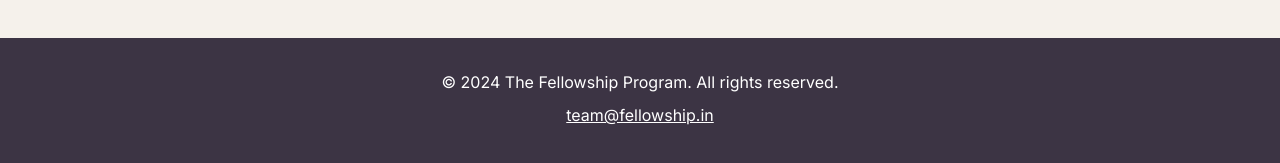
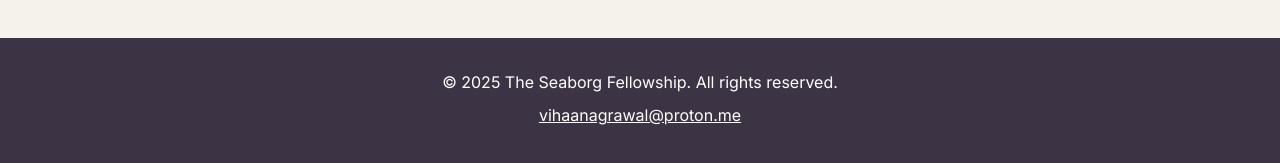
Before and after one commit to lightningvihaan/fellowship-website, a plain HTML site: page fellows.html in a window 1280 px wide. Shown: the part 1464-1627 px from the top of the page. Drawn offline with Linux system fonts and the light colour scheme.

Commit message:
Update fellows page footer: change year to 2025 and update contact email

```diff
--- a/fellows.html
+++ b/fellows.html
@@ -77,8 +77,8 @@
 
     <footer class="footer">
         <div class="container">
-            <p>© 2024 The Fellowship Program. All rights reserved.</p>
-            <p><a href="mailto:team@fellowship.in">team@fellowship.in</a></p>
+            <p>© 2025 The Seaborg Fellowship. All rights reserved.</p>
+            <p><a href="mailto:vihaanagrawal@proton.me">vihaanagrawal@proton.me</a></p>
         </div>
     </footer>
     <script src="script.js"></script>
```
